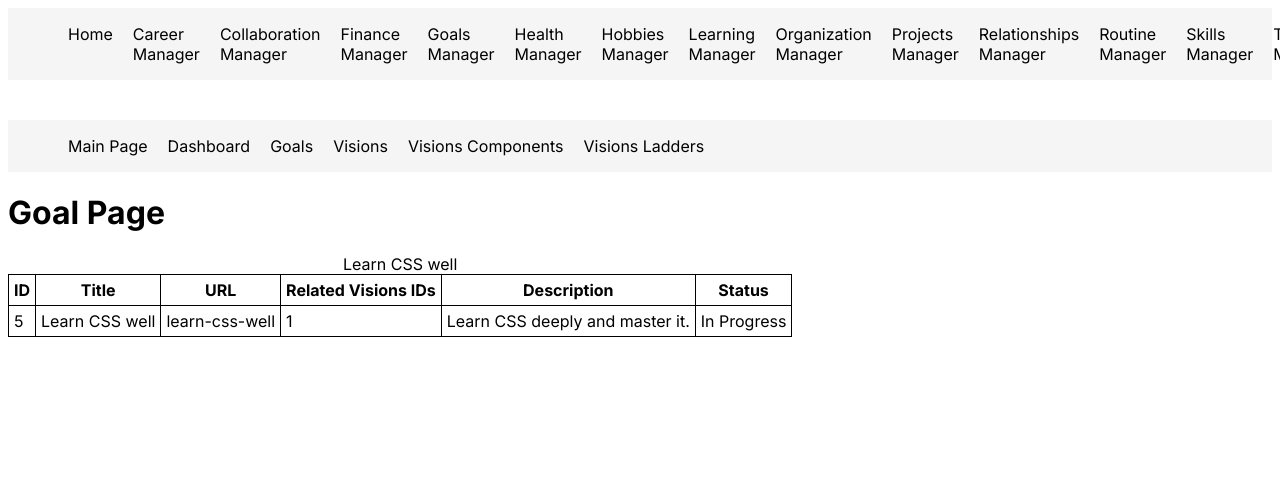
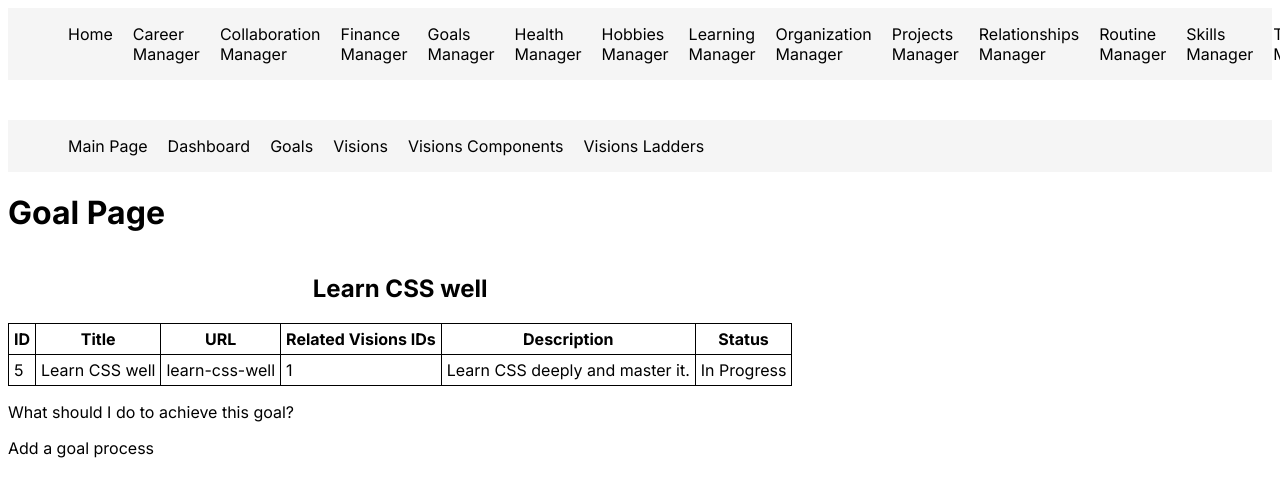
Before and after one commit to IradDoron/synczones-demo-project, a Next.js app: page /goals-manager/goals/learn-css-well in a window 1280 px wide. Shown: the top 496 px of the page. Built offline with nearby package versions, Linux system fonts and the light colour scheme.

Commit message:
add goal process

```diff
--- a/src/app/goals-manager/goals/[goal]/page.tsx
+++ b/src/app/goals-manager/goals/[goal]/page.tsx
@@ -1,6 +1,7 @@
 'use client';
 
 import mockDataGoals from '@/data/mockDataGoals';
+import GoalProcessDisplay from '@/shared/GoalProcessDisplay';
 import { Goal } from '@/types';
 import {
 	getCommaSeparatedStringsFromArray,
@@ -26,13 +27,17 @@ const GoalPage = () => {
 	const { id, relatedVisionsIds, title, url, description, status } =
 		goalData as Goal;
 
+	const { process } = goalData as Goal;
+
 	return (
 		<div>
 			<h1>Goal Page</h1>
 
 			<div>
 				<table>
-					<caption>{title}</caption>
+					<caption>
+						<h2>{title}</h2>
+					</caption>
 					<thead>
 						<tr>
 							<th>ID</th>
@@ -54,6 +59,8 @@ const GoalPage = () => {
 						</tr>
 					</tbody>
 				</table>
+				<p>What should I do to achieve this goal?</p>
+				<GoalProcessDisplay goalProcess={process} />
 			</div>
 		</div>
 	);
--- a/src/data/mockDataGoals.ts
+++ b/src/data/mockDataGoals.ts
@@ -32,6 +32,22 @@ const mockDataGoals: Goal[] = [
 		url: 'learn-html-well',
 		description: 'Learn HTML deeply and master it.',
 		status: 'In Progress',
+		process: {
+			sections: [
+				{
+					element: 'paragraph',
+					content: 'Learn the basics elements and syntax of HTML.',
+				},
+				{
+					element: 'paragraph',
+					content: 'Learn the most common HTML tags.',
+				},
+				{
+					element: 'paragraph',
+					content: 'Learn to connect CSS and JavaScript to HTML.',
+				},
+			],
+		},
 	},
 	{
 		id: 5,
--- /dev/null
+++ b/src/shared/GoalProcessDisplay/GoalProcessDisplay.tsx
@@ -0,0 +1,32 @@
+import { GoalProcess } from '@/types';
+
+type Props = {
+	goalProcess: GoalProcess | undefined;
+};
+
+const GoalProcessDisplay = ({ goalProcess }: Props) => {
+	if (!goalProcess) {
+		return <div>Add a goal process</div>;
+	}
+
+	const { sections } = goalProcess;
+
+	return (
+		<div>
+			{sections.map((section) => {
+				const { element, content } = section;
+
+				switch (element) {
+					case 'paragraph': {
+						return <p key={element}>{content}</p>;
+					}
+					default: {
+						return null;
+					}
+				}
+			})}
+		</div>
+	);
+};
+
+export default GoalProcessDisplay;
--- /dev/null
+++ b/src/shared/GoalProcessDisplay/index.ts
@@ -0,0 +1,3 @@
+import GoalProcessDisplay from './GoalProcessDisplay';
+
+export default GoalProcessDisplay;
```
Also changed, not shown: src/types/goals.ts (+12 -0 lines).
